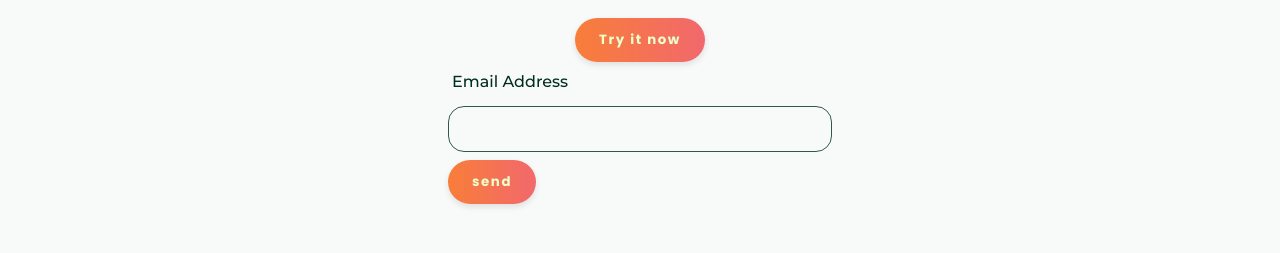
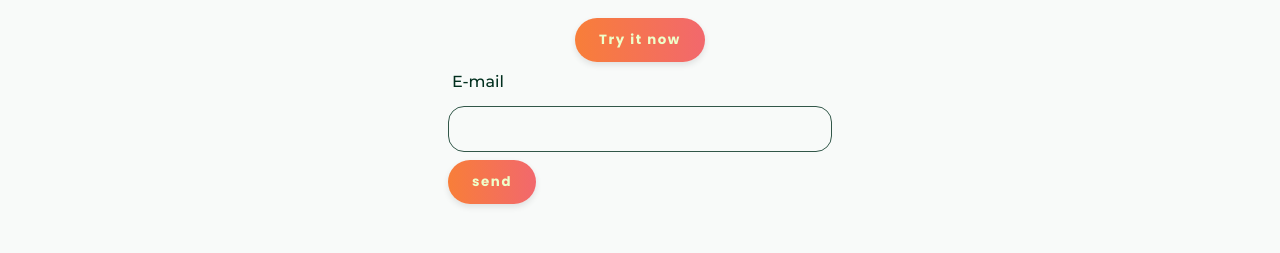
Before and after one commit to AnneKluytmans/novi-frontend-final-project-meal-match, a React (Vite) app: page / in a window 1280 px wide. Shown: the part 489-742 px from the top of the page. Built offline with nearby package versions, Linux system fonts and the light colour scheme.

Commit message:
Created Email inputfield component

```diff
--- /dev/null
+++ b/src/components/form/emailField/EmailField.jsx
@@ -0,0 +1,26 @@
+import { useFormContext } from 'react-hook-form';
+import InputField from '../inputField/InputField.jsx';
+import isEmailValid from '../../../helpers/isEmailValid.js';
+
+
+function EmailField() {
+    const { register, formState: {errors} } = useFormContext();
+
+    return (
+        <InputField
+            id="email-field"
+            type="email"
+            name="email"
+            label="E-mail"
+            register={register}
+            validation={{
+                required: 'Email is required',
+                validate: isEmailValid,
+                maxLength: { value: 50, message: `Email cannot exceed 50 characters` }
+            }}
+            error={errors.email}
+        />
+    );
+}
+
+export default EmailField;
--- a/src/pages/homePage/Home.jsx
+++ b/src/pages/homePage/Home.jsx
@@ -1,4 +1,4 @@
-import { useForm } from 'react-hook-form';
+import { useForm, FormProvider } from 'react-hook-form';
 import { House } from '@phosphor-icons/react';
 import Button from '../../components/buttons/button/Button.jsx';
 import Loader from '../../components/loader/Loader.jsx';
@@ -6,15 +6,15 @@ import ErrorMessage from '../../components/errorMessage/ErrorMessage.jsx';
 import Logo from '../../components/logo/Logo.jsx';
 import SectionDivider from '../../components/sectionDivider/SectionDivider.jsx';
 import Header from '../../components/header/Header.jsx';
-import InputField from '../../components/form/inputField/InputField.jsx';
 import './Home.css';
-import isEmailValid from "../../helpers/isEmailValid.js";
+import EmailField from "../../components/form/emailField/EmailField.jsx";
+
 
 
 
 function Home() {
-    const { handleSubmit, formState: { errors }, register } = useForm({
-        mode: "onTouched"
+    const methods = useForm({
+        mode: 'onTouched',
     });
 
     function handleFormSubmit(data) {
@@ -38,20 +38,9 @@ function Home() {
                   >
                       Try it now
                   </Button>
-                  <form onSubmit={handleSubmit(handleFormSubmit)} noValidate>
-                      <InputField
-                          id="email-field"
-                          type="email"
-                          name="email"
-                          label="Email Address"
-                          register={register}
-                          validation={{
-                              required: 'Email is required',
-                              validate: isEmailValid,
-                              maxLength: { value: 50, message: `Email cannot exceed 50 characters` }
-                          }}
-                          error={errors.email}
-                      />
+                  <FormProvider {...methods}>
+                      <form onSubmit={methods.handleSubmit(handleFormSubmit)} noValidate>
+                          <EmailField />
                           <Button
                               type="submit"
                               className="btn btn__default"
@@ -59,6 +48,7 @@ function Home() {
                               send
                           </Button>
                       </form>
+                  </FormProvider>
                   <SectionDivider title="Errors"/>
                   <Loader text="Finding delicious recipes just for you...🍝"/>
                   <Loader />
```
Lines whose indentation alone changed are shown as unchanged.
